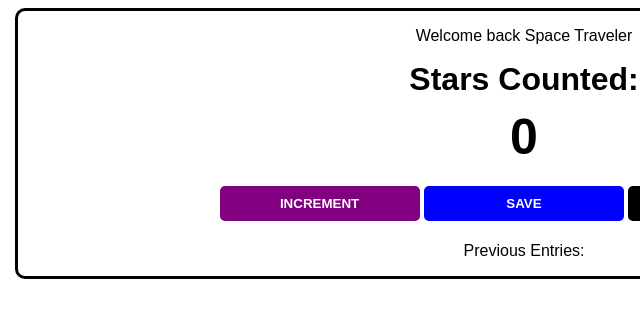
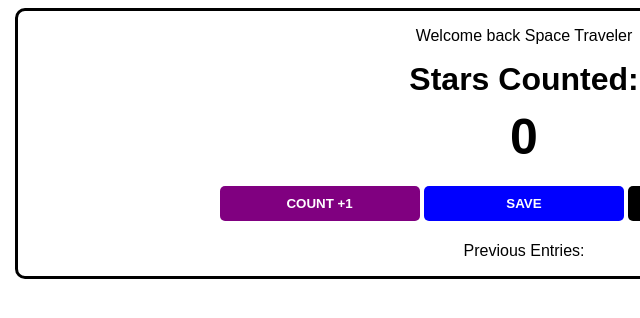
Before and after one commit to NasserSami/Star-counter, a plain HTML site: page index.html in a window 1280 px wide. Shown: the full height of the page, 116-756 px from the left. Drawn offline with Linux system fonts and the light colour scheme.

Commit message:
Update to text within buttons

```diff
--- a/index.html
+++ b/index.html
@@ -10,7 +10,7 @@
             <p id="welcome-el"></p>
             <h1>Stars Counted:</h1>
             <h2 id="count-el">0</h2>
-            <button id="increment-btn" onclick="increment()">INCREMENT</button>
+            <button id="increment-btn" onclick="increment()">COUNT +1</button>
             <button id="save-btn" onclick="save()">SAVE</button>
             <button id="reset-btn" onclick="reset()">RESET</button>
             <p id="save-el">Previous Entries: </p>
```
